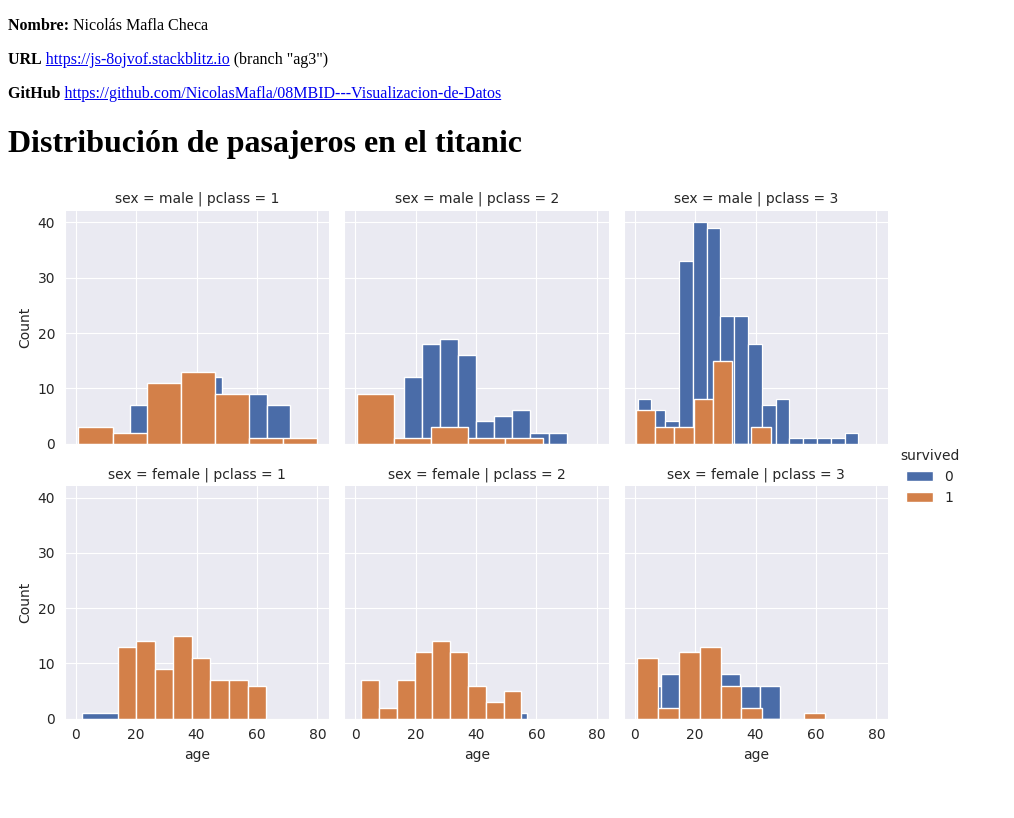
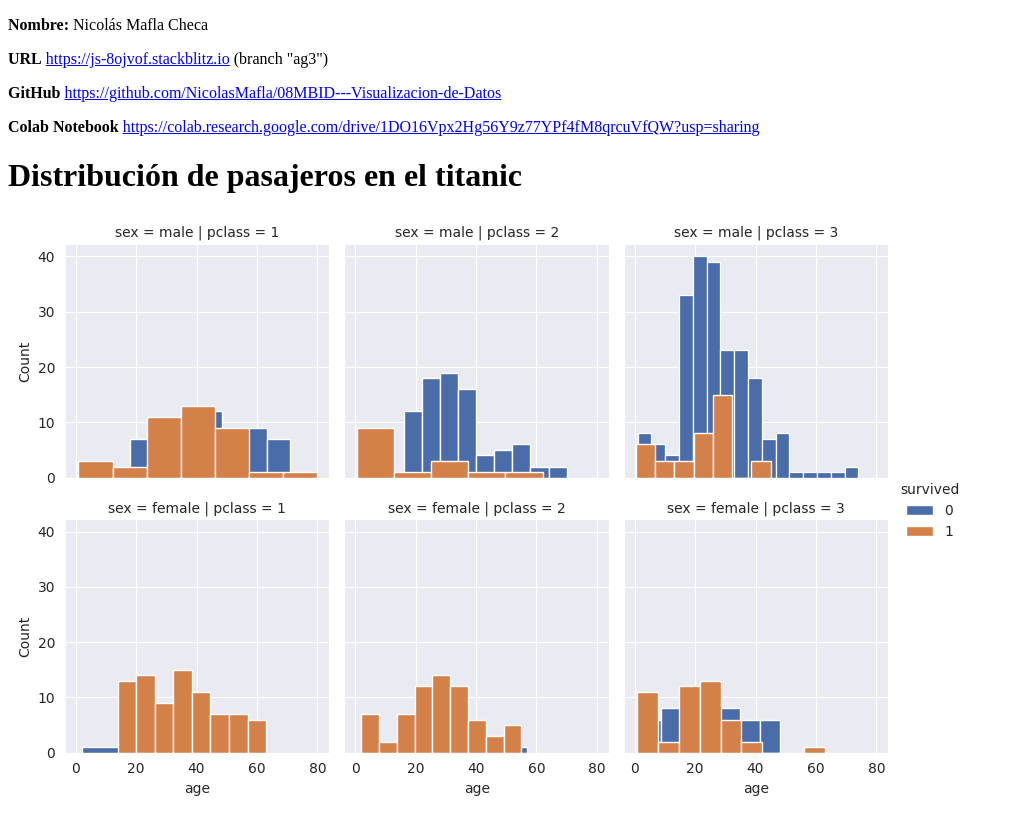
Before and after one commit to NicolasMafla/08MBID---Visualizacion-de-Datos, a website: page index.html in a window 1280 px wide. Shown: the whole page, without its empty margins (0-1014 px from the left). Drawn offline with Linux system fonts and the light colour scheme.

Commit message:
Colab url added

```diff
--- a/index.html
+++ b/index.html
@@ -2,7 +2,7 @@
 <html lang="en">
 <head>
     <meta charset="UTF-8">
-    <title>ACtividad guiada 3</title>
+    <title>Actividad guiada 3</title>
     <link rel="preconnect" href="https://fonts.googleapis.com">
     <link rel="preconnect" href="https://fonts.gstatic.com" crossorigin>
     <link href="https://fonts.googleapis.com/css2?family=Nunito+Sans:wght@400;600;700&display=swap" rel="stylesheet">
@@ -13,7 +13,8 @@
     <p><b>URL</b> <a href="https://js-8ojvof.stackblitz.io" target="_blank">https://js-8ojvof.stackblitz.io</a> (branch "ag3") </p>
     <p><b>GitHub</b> <a href="https://github.com/NicolasMafla/08MBID---Visualizacion-de-Datos"
                         target="_blank">https://github.com/NicolasMafla/08MBID---Visualizacion-de-Datos</a></p>
-
+    <p><b>Colab Notebook</b> <a href="https://colab.research.google.com/drive/1DO16Vpx2Hg56Y9z77YPf4fM8qrcuVfQW?usp=sharing"
+                            target="_blank">https://colab.research.google.com/drive/1DO16Vpx2Hg56Y9z77YPf4fM8qrcuVfQW?usp=sharing</a></p>
     <h1>Distribución de pasajeros en el titanic</h1>
     <img src="https://raw.githubusercontent.com/NicolasMafla/08MBID---Visualizacion-de-Datos/098840f1a45e722802ef5fb9be7c9ecc9e061928/plot_dist.png" alt="Distribution plot">
 </div>
```
